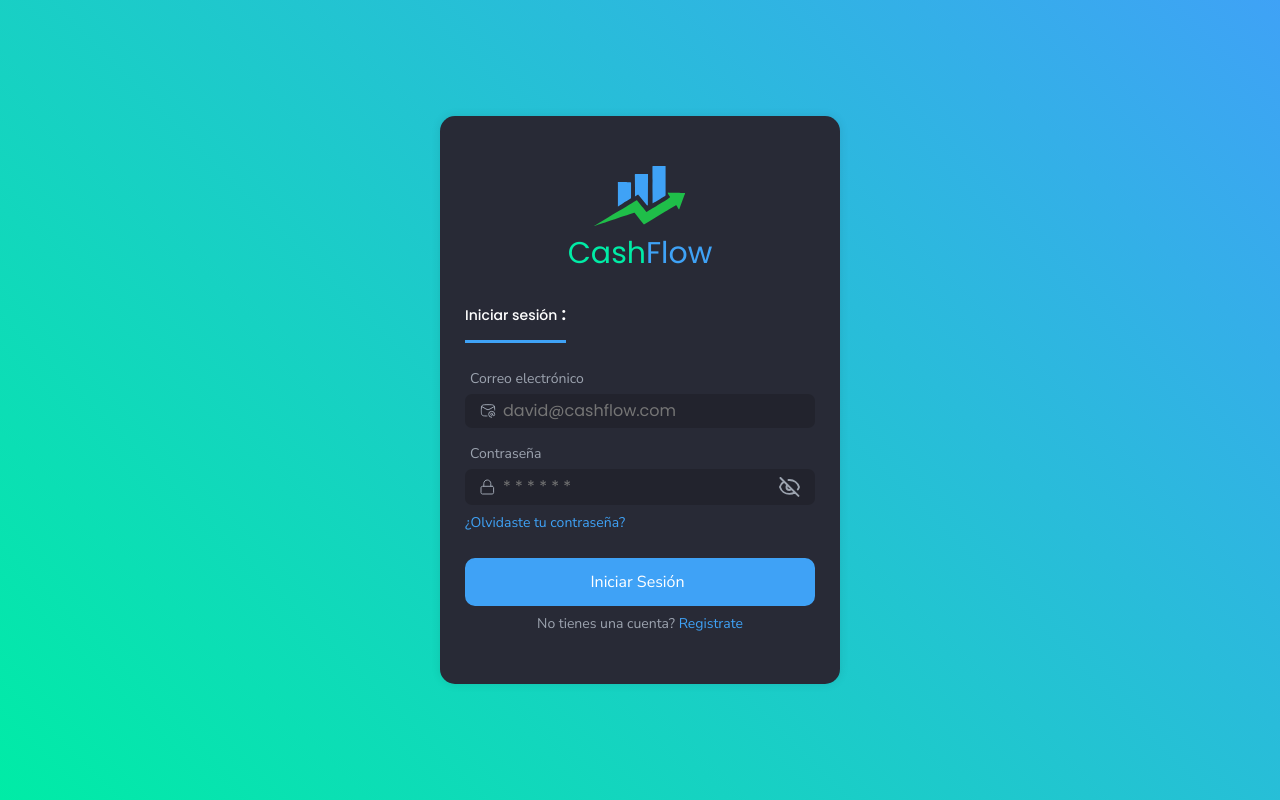
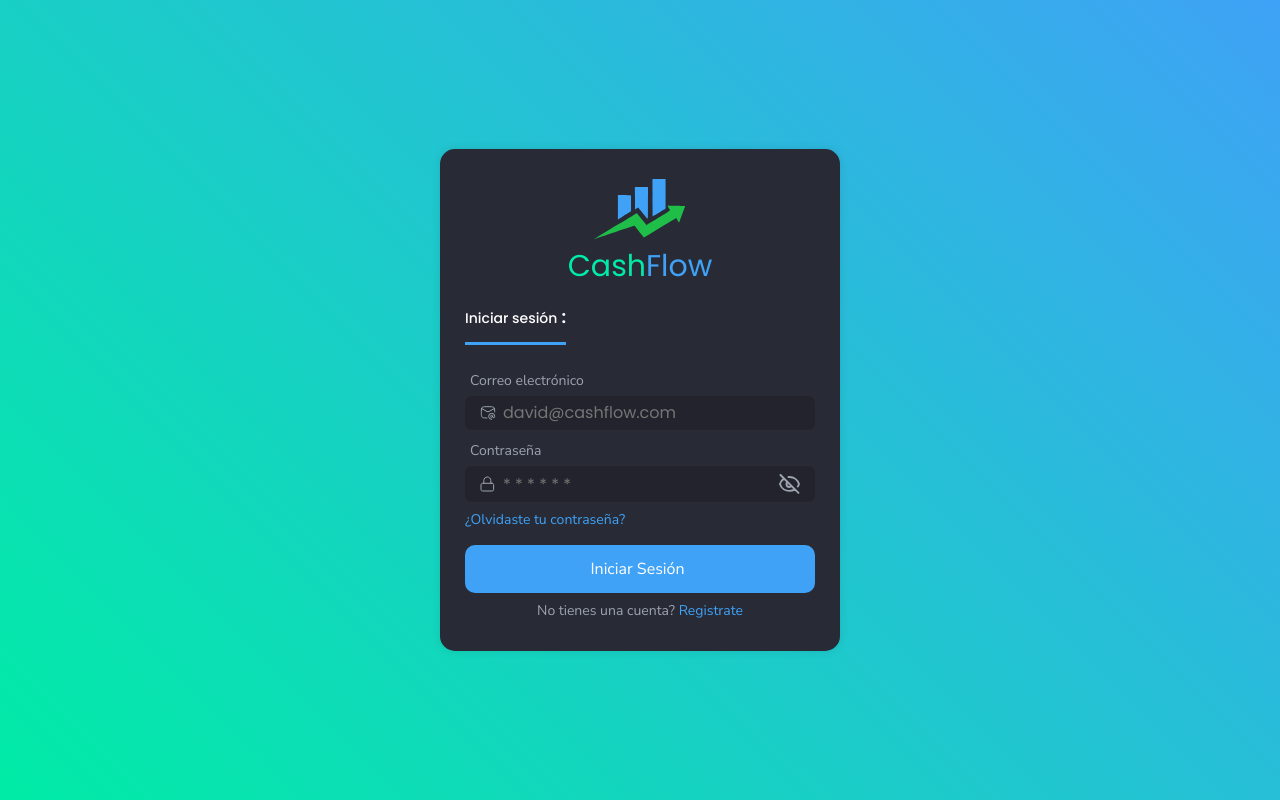
Before and after one commit to Gersom/cashflow, a Vue app in the folder vue-app/: page /iniciar-sesion in a window 1280 px wide. Built offline with nearby package versions, Linux system fonts and the light colour scheme; what vue3-apexcharts would draw is missing.

Commit message:
[ADD] @app-page alias & [UPDATE] styles Logins page less spacings

```diff
--- a/vue-app/src/layouts/LoginLayout.vue
+++ b/vue-app/src/layouts/LoginLayout.vue
@@ -35,14 +35,14 @@ const props = defineProps({
   .card {
     width: 100%;
     max-width: 400px;
-    padding: 50px 25px;
+    padding: 30px 25px;
     border-radius: 15px;
     background: var(--background-color2);
     box-shadow: 0px 0px 10px rgba(0, 0, 0, 0.1);
   }
 
   .logo {
-    margin-bottom: 25px;
+    margin-bottom: 15px;
   }
 }
 </style>
--- a/vue-app/src/pages/login/LoginPage.vue
+++ b/vue-app/src/pages/login/LoginPage.vue
@@ -81,14 +81,14 @@ const handlerPassword = (text, isValid) => {
 .login-page {
   .login-form  {
     .input-container {
-      margin-top: 15px;
+      margin-top: 10px;
       &:first-child {
         margin-top: 0px;
       }
     }
 
     .submit-button {
-      margin-top: 25px;
+      margin-top: 15px;
     }
 
     .register-link {
--- a/vue-app/src/pages/recover-password/RecoverPasswordPage.vue
+++ b/vue-app/src/pages/recover-password/RecoverPasswordPage.vue
@@ -66,14 +66,14 @@ const handlerEmail = (text, isValid) => {
 .recover-password {
   .login-form  {
     .input-container {
-      margin-top: 15px;
+      margin-top: 10px;
       &:first-child {
         margin-top: 0px;
       }
     }
 
     .submit-button {
-      margin-top: 25px;
+      margin-top: 15px;
     }
 
     .register-link {
--- a/vue-app/src/pages/register/RegisterPage.vue
+++ b/vue-app/src/pages/register/RegisterPage.vue
@@ -95,14 +95,14 @@ const handlerNroWhatsapp = (text, isValid) => {
 .register-page {
   .login-form  {
     .input-container {
-      margin-top: 15px;
+      margin-top: 10px;
       &:first-child {
         margin-top: 0px;
       }
     }
 
     .submit-button {
-      margin-top: 25px;
+      margin-top: 15px;
     }
 
     .register-link {
--- a/vue-app/vite.config.js
+++ b/vue-app/vite.config.js
@@ -9,14 +9,21 @@ export default defineConfig({
     alias: {
       '@': path.resolve(__dirname, "/"),
       '@src': path.resolve(__dirname, "./src"),
+
       '@assets': path.resolve(__dirname, "./src/assets"),
       '@images': path.resolve(__dirname, "./src/assets/images"),
+      '@icons': path.resolve(__dirname, "./src/assets/icons"),
+
       '@components': path.resolve(__dirname, "./src/components"),
-      '@icons': path.resolve(__dirname, "./src/assets/icons"),
+
       '@layouts': path.resolve(__dirname, "./src/layouts"),
+
       '@pages': path.resolve(__dirname, "./src/pages"),
+      '@app-page' : path.resolve(__dirname, "./src/pages/app"),
+
       '@stores': path.resolve(__dirname, "./src/stores"),
-      '@utils' : path.resolve(__dirname, "./src/utils")
+
+      '@utils' : path.resolve(__dirname, "./src/utils"),
     },
   },
 })
```
Also changed, not shown: vue-app/jsconfig.json (+8 -1 lines).
